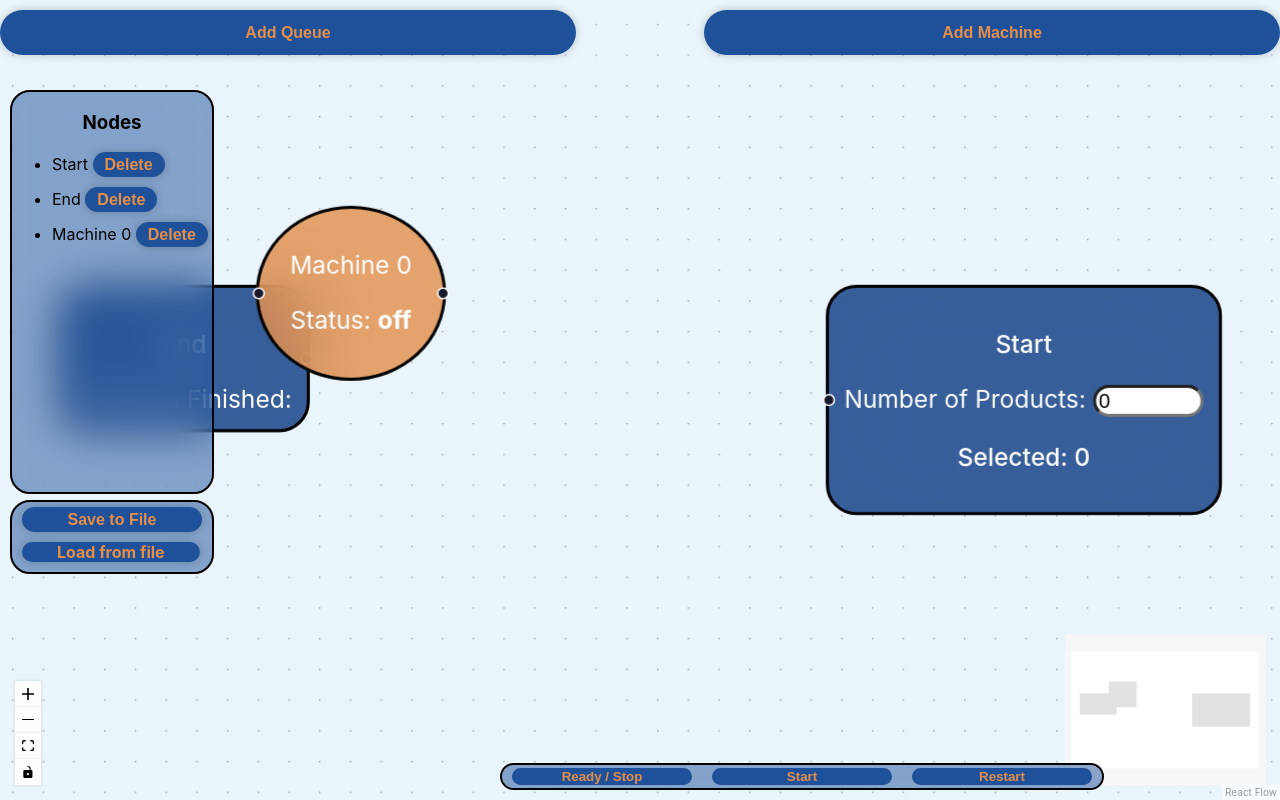
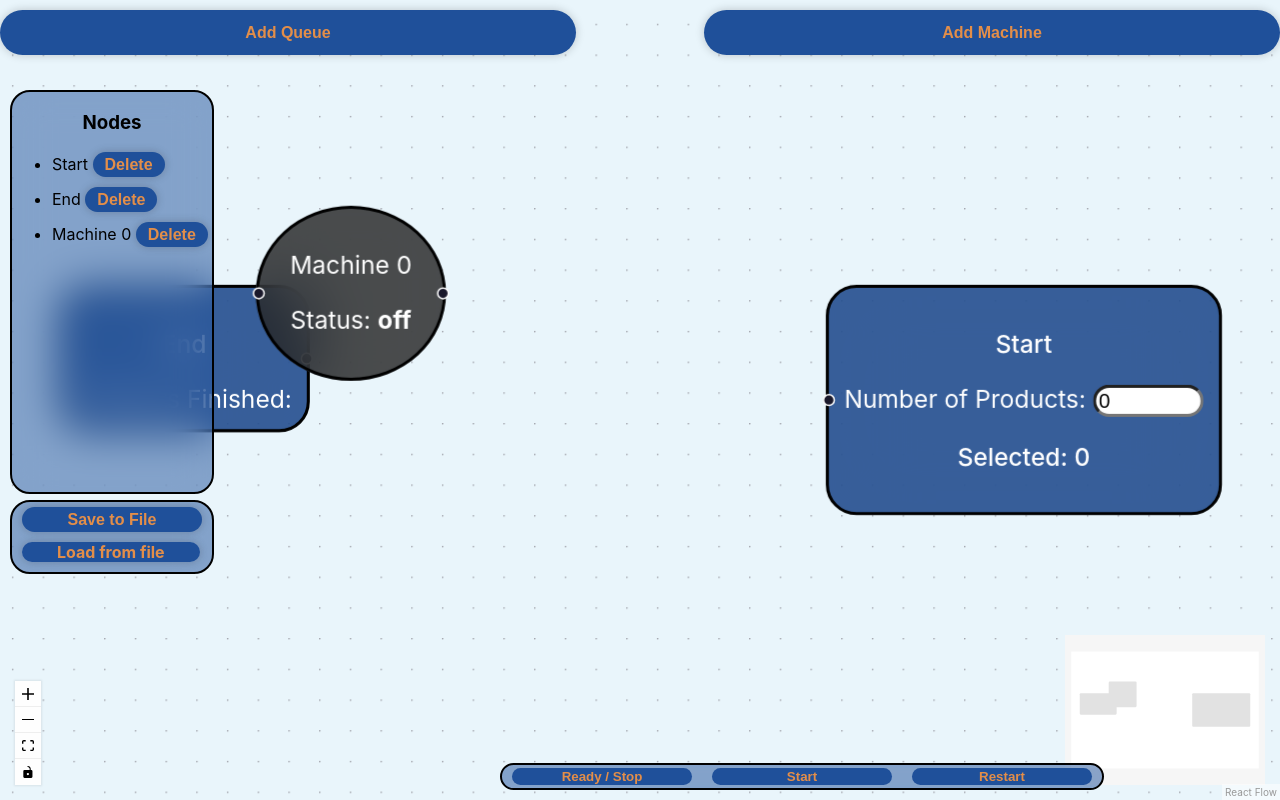
Before and after one commit to MohamedAlrammal/ProducerConsumerSimulation, a React (Create React App) app in the folder simulation-frontend/: page / in a window 1280 px wide. Both pictures are taken after a click on the button "Add Machine". Built offline with nearby package versions, Linux system fonts and the light colour scheme.

Commit message:
machine color

```diff
--- a/simulation-frontend/src/components/simulation/Styling/Machine.css
+++ b/simulation-frontend/src/components/simulation/Styling/Machine.css
@@ -2,7 +2,7 @@
     border: 2px solid  black;
     border-radius: 100%;
     padding: 10px;
-    background-color: rgb(227, 142, 73,0.8);
+    background-color: rgba(33, 33, 33, 0.8);
     backdrop-filter: blur(20px);
     color: #fff;
     width: 100px;
```
